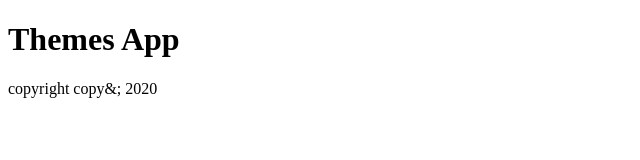
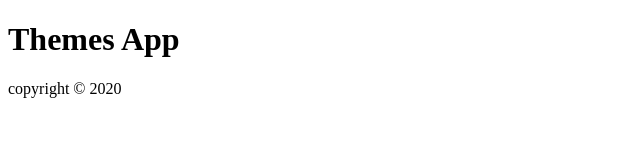
Before and after one commit to Funmi01/selecting-themes, a plain HTML site: page index.html in a window 1280 px wide. Shown: the full height of the page, 0-640 px from the left. Drawn offline with Linux system fonts and the light colour scheme.

Commit message:
copyright

```diff
--- a/index.html
+++ b/index.html
@@ -8,7 +8,7 @@
   <body>
     <h1>Themes App</h1>
     <footer>
-        copyright copy&; 2020
+      copyright &copy; 2020
     </footer>
   </body>
 </html>
```
